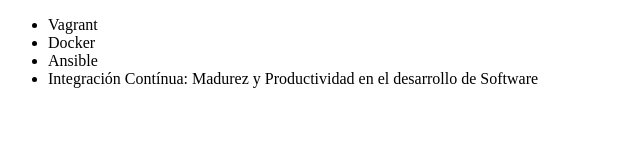
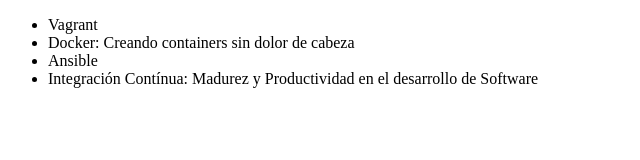
Before and after one commit to meloluis/alura-proyectos, a plain HTML site: page index.html in a window 1280 px wide. Shown: the whole page, without its empty margins (0-640 px from the left). Drawn offline with Linux system fonts and the light colour scheme.

Commit message:
Corrigiendo el nombre del curso Docker

```diff
--- a/index.html
+++ b/index.html
@@ -4,14 +4,15 @@
     <meta charset="UTF-8">
     <meta http-equiv="X-UA-Compatible" content="IE=edge">
     <meta name="viewport" content="width=device-width, initial-scale=1.0">
-    <title>Curso de Alura</title>
+    <title>Lista de cursos de DevOps de Alura</title>
     </head>
     <body>
         <ul>
             <li>Vagrant</li>
-            <li>Docker</li>
+            <li>Docker: Creando containers sin dolor de cabeza</li>
             <li>Ansible</li>
             <li>Integración Contínua: Madurez y Productividad en el desarrollo de Software</li>
+
         </ul>
     </body>
 </html>
```
